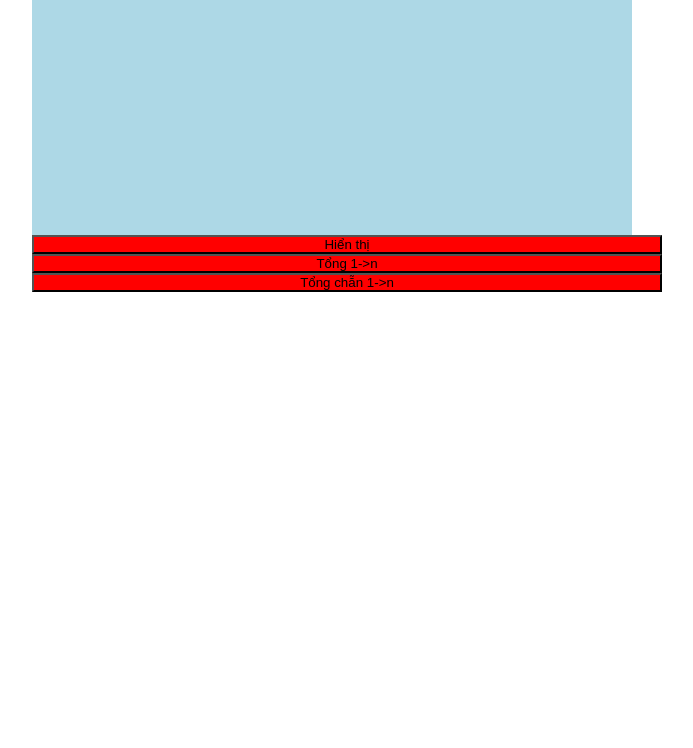
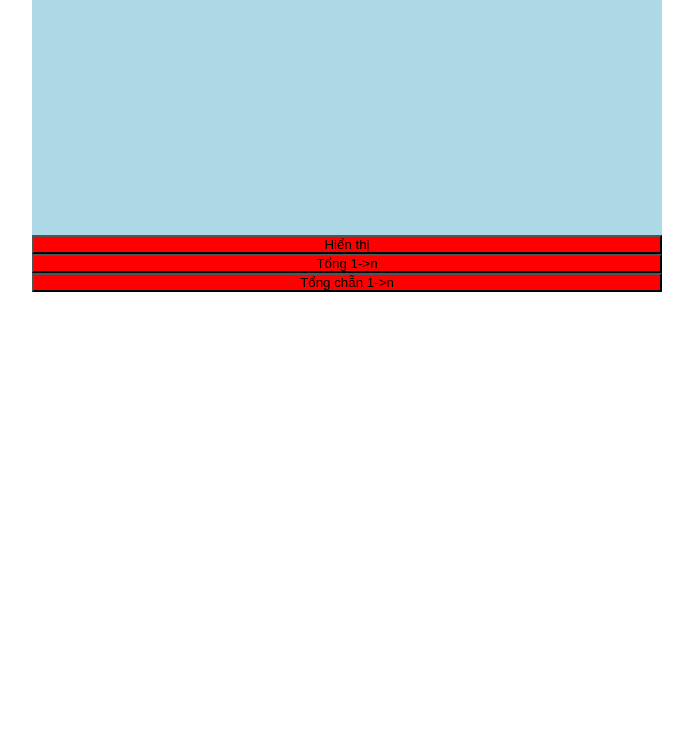
Before and after one commit to minhhoangg1911/minhhoangg1911.github.io, a plain HTML site: page javascript.html in a window 1280 px wide. Shown: the part 52-800 px from the top of the page, without its empty margins (293-986 px from the left). Drawn offline with Linux system fonts and the light colour scheme.

Commit message:
Update javascript.html

```diff
--- a/javascript.html
+++ b/javascript.html
@@ -10,7 +10,7 @@
 
                      }
                      #demo {
-    color:blue;background:lightblue;height:250px;width: 600px;font-size: 25px; text-align: center;
+    color:blue;background:lightblue;height:250px;width: 630px;font-size: 25px; text-align: center;
               }
                       button{background:red;}
               </style>
```
